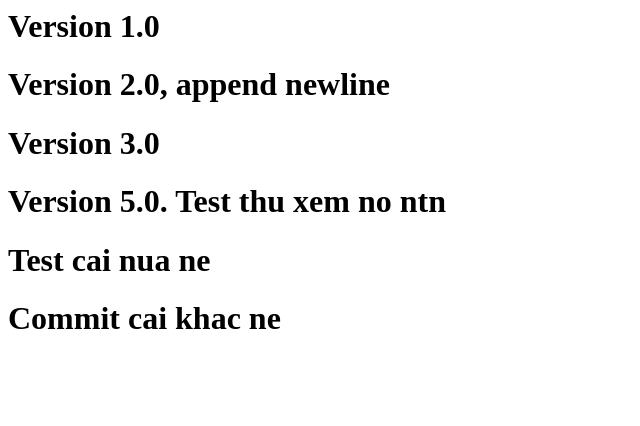
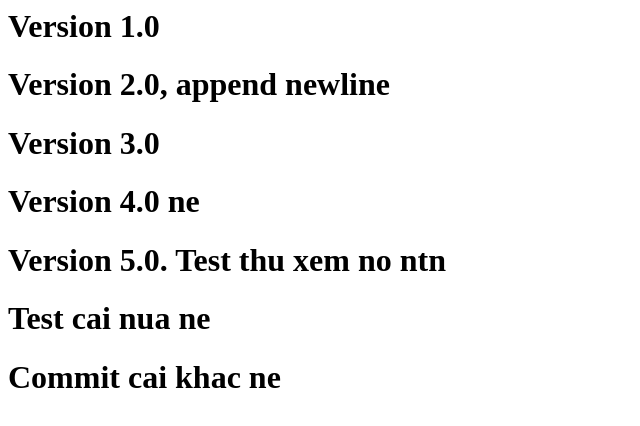
Before and after one commit to learngitdot565/learn_git, a plain HTML site: page index.html in a window 1280 px wide. Shown: the whole page, without its empty margins (0-640 px from the left). Drawn offline with Linux system fonts and the light colour scheme.

Commit message:
cai nay la version 4.0 cua index.html ne

```diff
--- a/index.html
+++ b/index.html
@@ -1,6 +1,7 @@
 <h1>Version 1.0</h1>
 <h1>Version 2.0, append newline</h1>
 <h1>Version 3.0</h1>
+<h1>Version 4.0 ne</h1>
 <h1>Version 5.0. Test thu xem no ntn</h1>
 <h1>Test cai nua ne</h1>
 <h1>Commit cai khac ne</h1>
```
